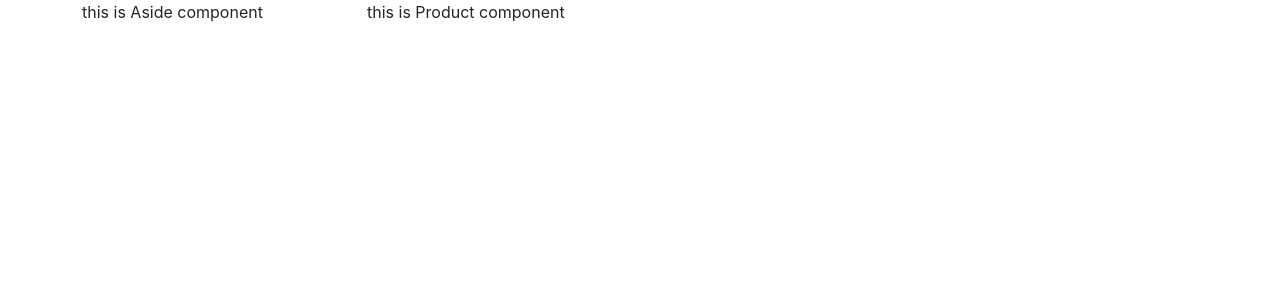
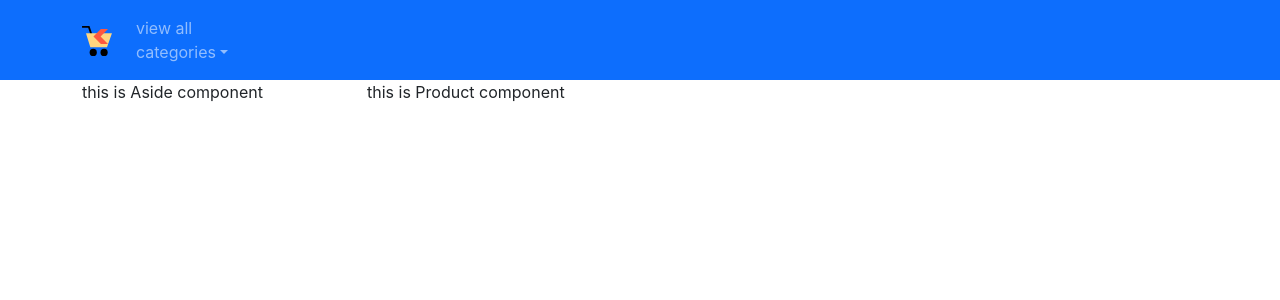
Before and after one commit to mehrana-bz/ecommerce, a React (Create React App) app: page / in a window 1280 px wide. Shown: the top 300 px of the page. Built offline with nearby package versions, Linux system fonts and the light colour scheme.

Commit message:
create header and code 50%

```diff
--- /dev/null
+++ b/src/components/Header/Header.tsx
@@ -0,0 +1,63 @@
+import { Container, Nav, NavDropdown, Navbar } from "react-bootstrap";
+const Header = () => {
+  return (
+    <>
+      <Navbar bg="primary" variant="dark">
+        <Container>
+          <Navbar.Brand href="#home">
+            <svg
+              height="30px"
+              width="30px"
+              version="1.1"
+              id="Layer_1"
+              xmlns="http://www.w3.org/2000/svg"
+              viewBox="0 0 512.016 512.016"
+            >
+              <polygon points="145.544,151.36 105.184,31.92 0.68,31.92 0.68,0 128.096,0 175.784,141.136 " />
+              <polygon
+                style={{ fill: "#FFD67F" }}
+                points="68.128,124.56 511.336,124.56 426.856,361.584 141.936,361.584 "
+              />
+              <circle cx="377.128" cy="450.56" r="61.456" />
+              <circle cx="191.752" cy="450.56" r="61.456" />
+              <polygon
+                style={{ fill: "#FF583E" }}
+                points="322.288,308.816 195.832,180.656 322.288,52.496 443.632,52.496 316.968,180.656
+	443.632,308.816 "
+              />
+            </svg>{" "}
+          </Navbar.Brand>
+          <Navbar.Toggle aria-controls="navbar-dark-example" />
+          <Navbar.Collapse id="navbar-dark-example">
+            <Nav>
+              <NavDropdown
+                id="nav-dropdown-dark-example"
+                title={
+                    <>
+                    view all
+                    <br />
+                     categories
+                    </>
+                }
+                menuVariant="light"
+              >
+                <NavDropdown.Item href="#action/3.1">Action</NavDropdown.Item>
+                <NavDropdown.Item href="#action/3.2">
+                  Another action
+                </NavDropdown.Item>
+                <NavDropdown.Item href="#action/3.3">
+                  Something
+                </NavDropdown.Item>
+                <NavDropdown.Divider />
+                <NavDropdown.Item href="#action/3.4">
+                  Separated link
+                </NavDropdown.Item>
+              </NavDropdown>
+            </Nav>
+          </Navbar.Collapse>
+        </Container>
+      </Navbar>
+    </>
+  );
+};
+export default Header;
--- a/src/components/Layout/Layout.tsx
+++ b/src/components/Layout/Layout.tsx
@@ -1,7 +1,9 @@
 import {  Outlet } from 'react-router-dom';
+import Header from '../Header/Header';
 const Layout = () => {
     return (
         <main>
+            <Header/>
             <div className="content">
                 <Outlet/>
             </div>
```
